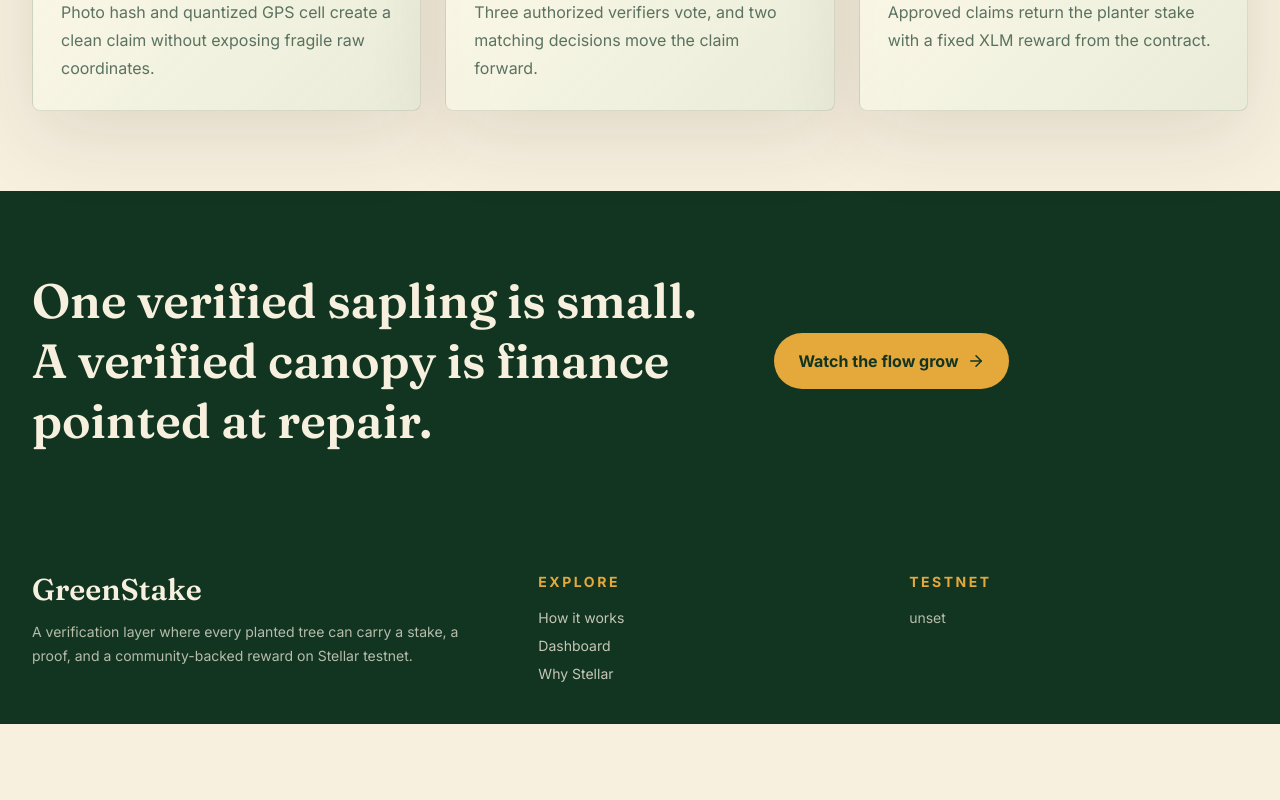
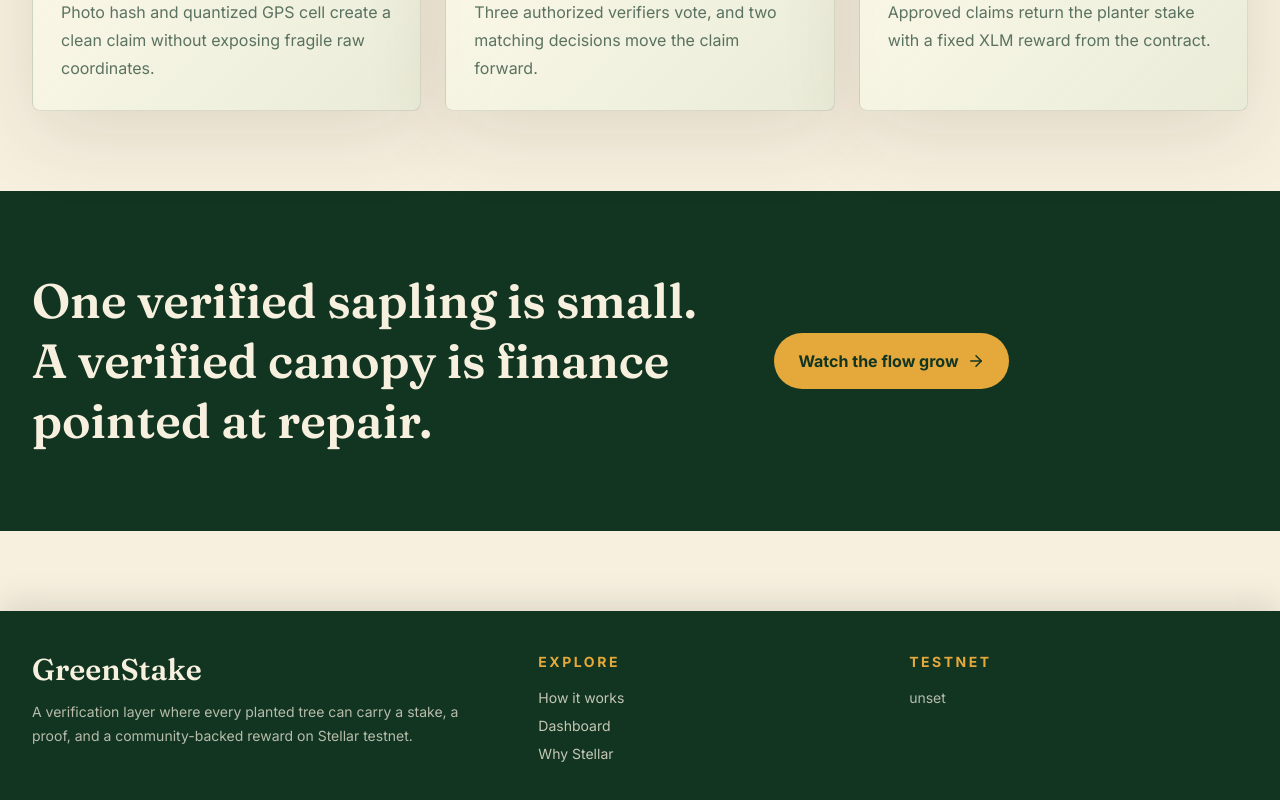
Before and after one commit to sudo-shashi/Green-Stake, a Next.js app: page / in a window 1280 px wide. Shown: the part 1067-1867 px from the top of the page. Before the commit the page ends 1791 px from the top, so only its background shows below. Built offline with nearby package versions, Linux system fonts and the light colour scheme; no server answers.

Commit message:
Fix UI: Add visual separation to footer

```diff
--- a/components/Footer.tsx
+++ b/components/Footer.tsx
@@ -2,7 +2,7 @@
 
 export function Footer() {
   return (
-    <footer className="border-t border-[rgba(18,53,34,0.12)] bg-[var(--color-forest)] text-[var(--color-cream)]">
+    <footer className="mt-20 border-t border-[rgba(18,53,34,0.12)] bg-[var(--color-forest)] text-[var(--color-cream)] shadow-[0_-10px_30px_rgba(0,0,0,0.1)]">
       <div className="mx-auto grid max-w-7xl gap-8 px-5 py-10 sm:px-8 md:grid-cols-[1.4fr_1fr_1fr]">
         <div>
           <p className="font-display text-3xl font-semibold">GreenStake</p>
```
